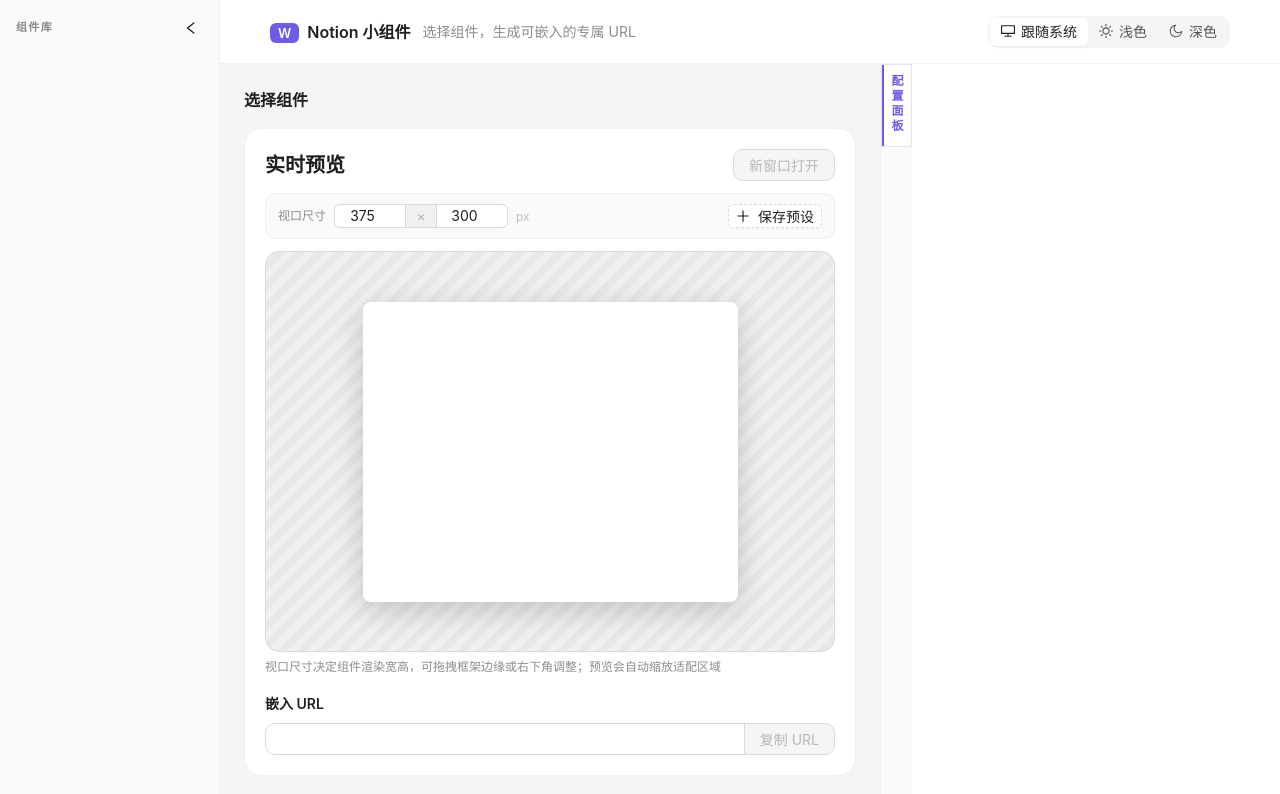
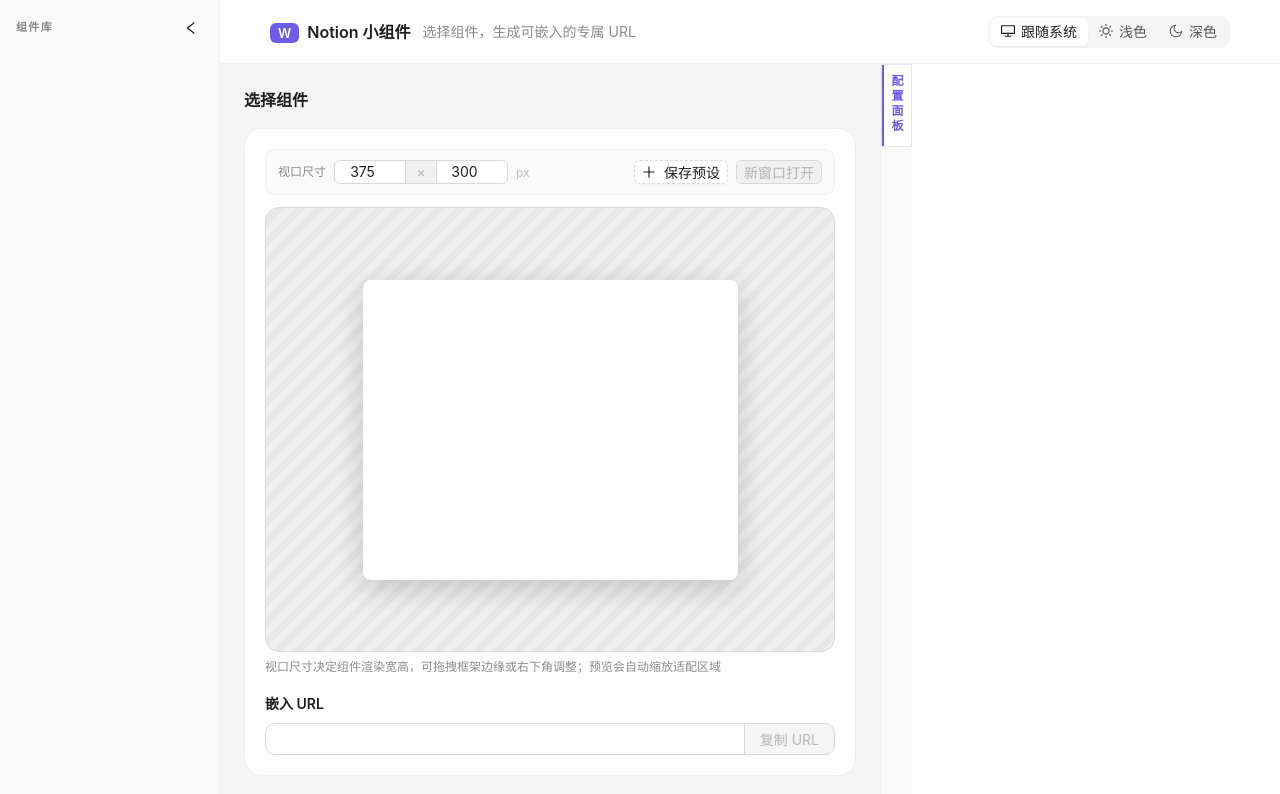
Before and after one commit to zx108wl/notion-widget, a React (Vite) app: page / in a window 1280 px wide. Shown: the top 794 px of the page. Built offline with nearby package versions, Linux system fonts and the light colour scheme.

Commit message:
style: 菜单图标统一圆角底容器修复深色可见性，去除预览区重复标题

```diff
--- a/src/workbench/components/PreviewPanel.tsx
+++ b/src/workbench/components/PreviewPanel.tsx
@@ -209,12 +209,6 @@
 
   return (
     <div style={{ display: "flex", flexDirection: "column", height: "100%" }}>
-      <div style={{ display: "flex", justifyContent: "space-between", alignItems: "center", marginBottom: 12 }}>
-        <div style={{ display: "flex", alignItems: "center", gap: 12 }}>
-          <Typography.Title level={4} style={{ margin: 0 }}>实时预览</Typography.Title>
-        </div>
-        <Button onClick={handleOpen} disabled={!url}>新窗口打开</Button>
-      </div>
 
       {/* 设备尺寸工具栏 */}
       <div
@@ -278,6 +272,9 @@
         ))}
         <Button size="small" type="dashed" icon={<PlusOutlined />} onClick={() => setSaveModalOpen(true)}>
           保存预设
+        </Button>
+        <Button size="small" onClick={handleOpen} disabled={!url}>
+          新窗口打开
         </Button>
       </div>
 
--- a/src/workbench/components/WidgetCatalog.tsx
+++ b/src/workbench/components/WidgetCatalog.tsx
@@ -41,11 +41,14 @@
     <span
       ref={ref}
       style={{
-        width: 18,
-        height: 18,
+        width: 24,
+        height: 24,
         display: "grid",
         placeItems: "center",
+        borderRadius: 8,
+        background: "var(--bg-icon)",
         fontSize: 14,
+        lineHeight: 1,
         flexShrink: 0,
       }}
     />
```
